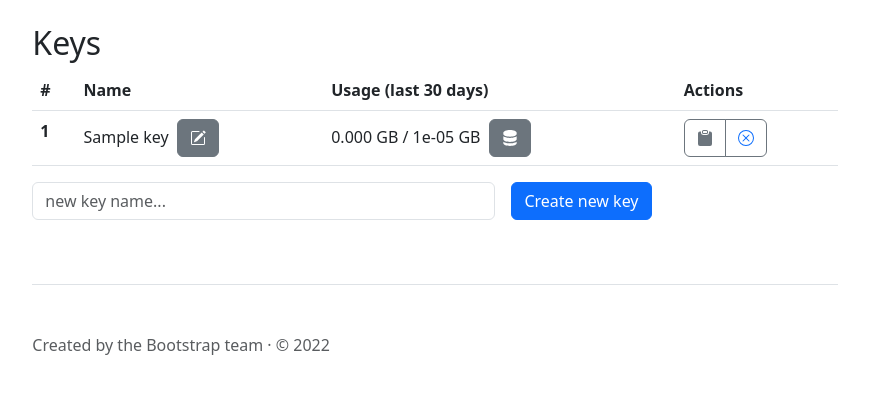
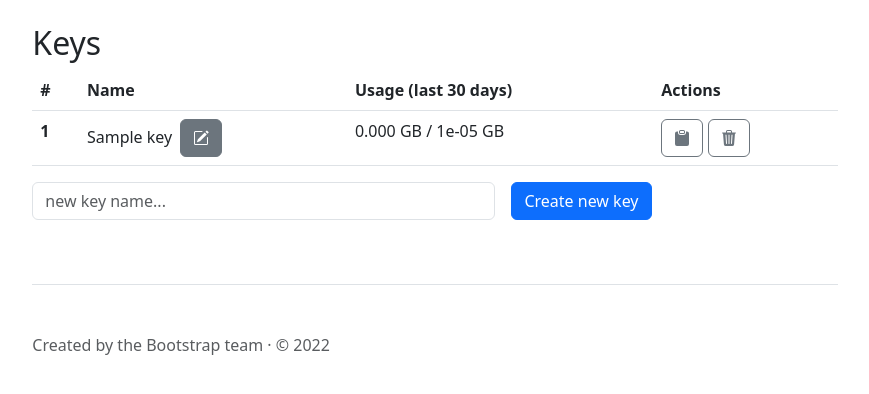
Before and after one commit to ilyhan2009/outline_web_manager, a FastAPI app: template outline_web_manager/templates/main.html in a window 1280 px wide. Shown: the part 121-515 px from the top of the page, without its empty margins (205-1074 px from the left). Run offline with FastAPI, Linux system fonts and the light colour scheme; the template is opened without the code that fills it: most values are stand-ins (such as "Sample title", 1, 10 or a date in 2020); some libraries are stand-ins or nearby versions.

Commit message:
deleted change limit btn (i can't get that individual limit via API)

```diff
--- a/outline_web_manager/templates/main.html
+++ b/outline_web_manager/templates/main.html
@@ -117,32 +117,31 @@
           <span class="me-1">
             {{ "%.3f"|format((key.used_bytes or 0) / 1000 / 1000 / 1000) }} GB / {{ server_information['accessKeyDataLimit']['bytes'] / 1000 / 1000 / 1000 }} GB
           </span>
-          <button type="button" class="btn btn-secondary" data-bs-toggle="tooltip" data-bs-title="Change Limit">
-            <svg xmlns="http://www.w3.org/2000/svg" width="16" height="16" fill="currentColor" class="bi bi-server" viewBox="0 0 16 16">
-              <path d="M1.333 2.667C1.333 1.194 4.318 0 8 0s6.667 1.194 6.667 2.667V4c0 1.473-2.985 2.667-6.667 2.667S1.333 5.473 1.333 4V2.667z"/>
-              <path d="M1.333 6.334v3C1.333 10.805 4.318 12 8 12s6.667-1.194 6.667-2.667V6.334a6.51 6.51 0 0 1-1.458.79C11.81 7.684 9.967 8 8 8c-1.966 0-3.809-.317-5.208-.876a6.508 6.508 0 0 1-1.458-.79z"/>
-              <path d="M14.667 11.668a6.51 6.51 0 0 1-1.458.789c-1.4.56-3.242.876-5.21.876-1.966 0-3.809-.316-5.208-.876a6.51 6.51 0 0 1-1.458-.79v1.666C1.333 14.806 4.318 16 8 16s6.667-1.194 6.667-2.667v-1.665z"/>
-            </svg>
-            <span class="visually-hidden">Change Limit</span>
-          </button>
+<!--          <button type="button" class="btn btn-secondary" data-bs-toggle="tooltip" data-bs-title="Change Limit">-->
+<!--            <svg xmlns="http://www.w3.org/2000/svg" width="16" height="16" fill="currentColor" class="bi bi-server" viewBox="0 0 16 16">-->
+<!--              <path d="M1.333 2.667C1.333 1.194 4.318 0 8 0s6.667 1.194 6.667 2.667V4c0 1.473-2.985 2.667-6.667 2.667S1.333 5.473 1.333 4V2.667z"/>-->
+<!--              <path d="M1.333 6.334v3C1.333 10.805 4.318 12 8 12s6.667-1.194 6.667-2.667V6.334a6.51 6.51 0 0 1-1.458.79C11.81 7.684 9.967 8 8 8c-1.966 0-3.809-.317-5.208-.876a6.508 6.508 0 0 1-1.458-.79z"/>-->
+<!--              <path d="M14.667 11.668a6.51 6.51 0 0 1-1.458.789c-1.4.56-3.242.876-5.21.876-1.966 0-3.809-.316-5.208-.876a6.51 6.51 0 0 1-1.458-.79v1.666C1.333 14.806 4.318 16 8 16s6.667-1.194 6.667-2.667v-1.665z"/>-->
+<!--            </svg>-->
+<!--            <span class="visually-hidden">Change Limit</span>-->
+<!--          </button>-->
         </td>
         <td>
-          <div class="btn-group">
+          <div>
             <button type="button" class="btn btn-outline-secondary btn-clipboard" data-clipboard-text="{{ key.access_url }}" data-bs-toggle="tooltip" data-bs-title="Copy Access Url">
               <svg xmlns="http://www.w3.org/2000/svg" width="16" height="16" fill="currentColor" class="bi bi-clipboard-fill" viewBox="0 0 16 16">
                 <path fill-rule="evenodd" d="M10 1.5a.5.5 0 0 0-.5-.5h-3a.5.5 0 0 0-.5.5v1a.5.5 0 0 0 .5.5h3a.5.5 0 0 0 .5-.5v-1Zm-5 0A1.5 1.5 0 0 1 6.5 0h3A1.5 1.5 0 0 1 11 1.5v1A1.5 1.5 0 0 1 9.5 4h-3A1.5 1.5 0 0 1 5 2.5v-1Zm-2 0h1v1A2.5 2.5 0 0 0 6.5 5h3A2.5 2.5 0 0 0 12 2.5v-1h1a2 2 0 0 1 2 2V14a2 2 0 0 1-2 2H3a2 2 0 0 1-2-2V3.5a2 2 0 0 1 2-2Z"></path>
               </svg>
               <span class="visually-hidden">Copy Access Url</span>
             </button>
-            <button type="button" class="btn btn-outline-secondary" data-bs-toggle="tooltip" data-bs-title="Delete">
-              <a href="/delete/{{ key.key_id }}">
-                <svg xmlns="http://www.w3.org/2000/svg" width="16" height="16" fill="currentColor" class="bi bi-x-circle" viewBox="0 0 16 16">
-                  <path d="M8 15A7 7 0 1 1 8 1a7 7 0 0 1 0 14zm0 1A8 8 0 1 0 8 0a8 8 0 0 0 0 16z"></path>
-                  <path d="M4.646 4.646a.5.5 0 0 1 .708 0L8 7.293l2.646-2.647a.5.5 0 0 1 .708.708L8.707 8l2.647 2.646a.5.5 0 0 1-.708.708L8 8.707l-2.646 2.647a.5.5 0 0 1-.708-.708L7.293 8 4.646 5.354a.5.5 0 0 1 0-.708z"></path>
+            <a href="/delete/{{ key.key_id }}">
+              <button type="button" class="btn btn-outline-secondary" data-bs-toggle="tooltip" data-bs-title="Delete">
+                <svg xmlns="http://www.w3.org/2000/svg" width="16" height="16" fill="currentColor" class="bi bi-trash3-fill" viewBox="0 0 16 16">
+                    <path d="M11 1.5v1h3.5a.5.5 0 0 1 0 1h-.538l-.853 10.66A2 2 0 0 1 11.115 16h-6.23a2 2 0 0 1-1.994-1.84L2.038 3.5H1.5a.5.5 0 0 1 0-1H5v-1A1.5 1.5 0 0 1 6.5 0h3A1.5 1.5 0 0 1 11 1.5Zm-5 0v1h4v-1a.5.5 0 0 0-.5-.5h-3a.5.5 0 0 0-.5.5ZM4.5 5.029l.5 8.5a.5.5 0 1 0 .998-.06l-.5-8.5a.5.5 0 1 0-.998.06Zm6.53-.528a.5.5 0 0 0-.528.47l-.5 8.5a.5.5 0 0 0 .998.058l.5-8.5a.5.5 0 0 0-.47-.528ZM8 4.5a.5.5 0 0 0-.5.5v8.5a.5.5 0 0 0 1 0V5a.5.5 0 0 0-.5-.5Z"></path>
                 </svg>
                 <span class="visually-hidden">Delete</span>
-              </a>
-            </button>
+              </button>
+            </a>
           </div>
         </td>
       </tr>
```
